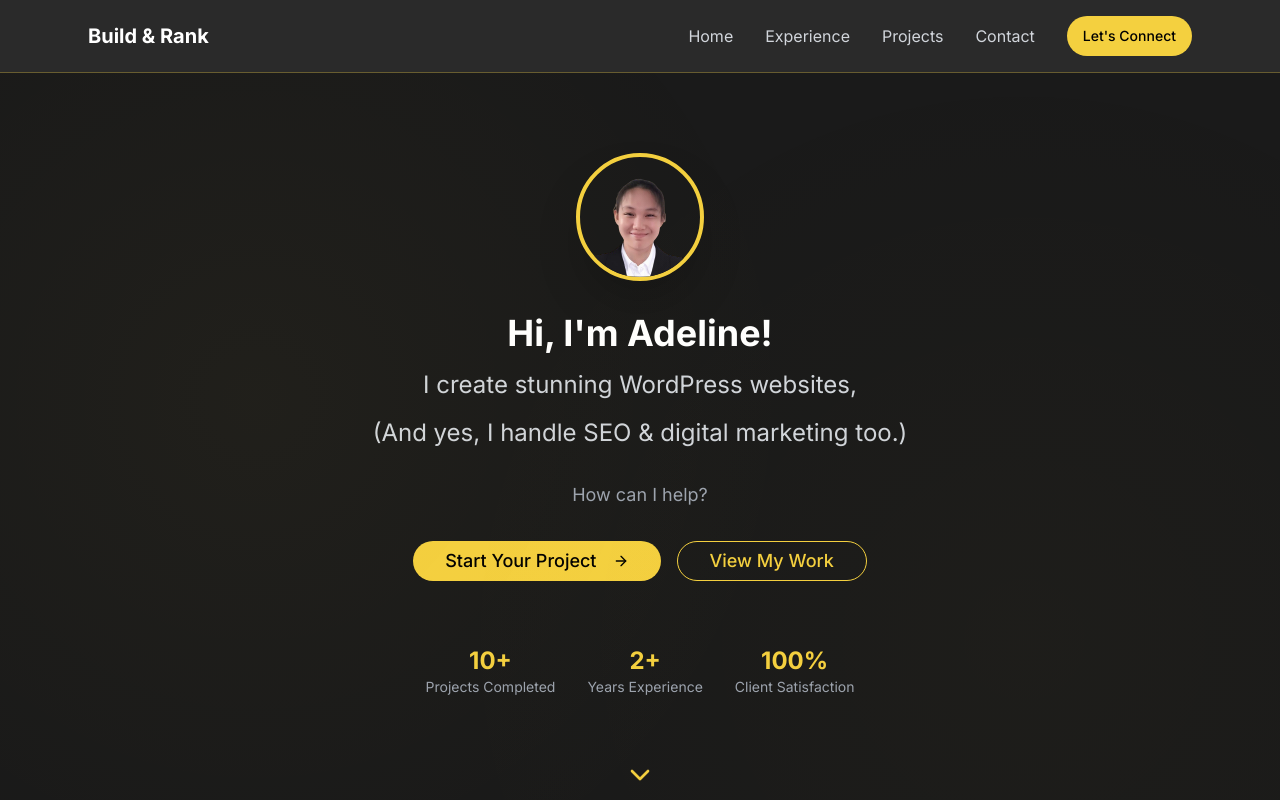
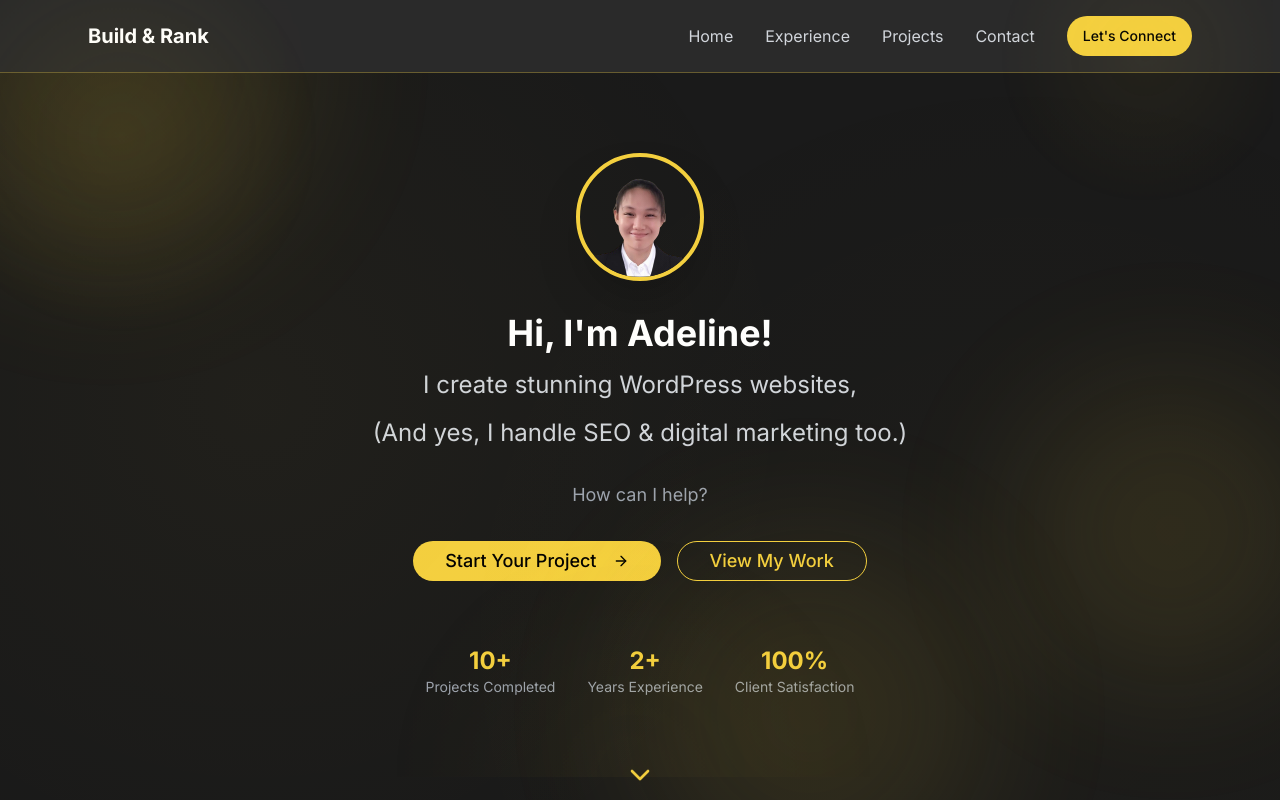
Before and after one commit to dlcrzad/dlcrzad, a Next.js app: page / in a window 1280 px wide. Shown: the top 800 px of the page. Built offline with nearby package versions, Linux system fonts and the light colour scheme.

Commit message:
feat: add interactive animated background elements
Add animated floating shapes and layered gradients for dynamic site aesthetic

Co-authored-by: Adi <125471901+dlcrzad@users.noreply.github.com>

```diff
--- a/app/globals.css
+++ b/app/globals.css
@@ -37,6 +37,7 @@
     color: rgb(243 244 246);
     font-family: Arial, sans-serif;
     position: relative;
+    overflow-x: hidden;
   }
 
   body::before {
@@ -51,6 +52,101 @@
     pointer-events: none;
     z-index: 0;
   }
+
+  body::after {
+    content: '';
+    position: fixed;
+    top: 0;
+    left: 0;
+    width: 100%;
+    height: 100%;
+    background:
+      radial-gradient(circle 400px at 10% 20%, rgba(244, 208, 63, 0.08) 0%, transparent 50%),
+      radial-gradient(circle 300px at 90% 10%, rgba(244, 208, 63, 0.05) 0%, transparent 50%),
+      radial-gradient(circle 500px at 50% 100%, rgba(244, 208, 63, 0.04) 0%, transparent 50%);
+    background-attachment: fixed;
+    pointer-events: none;
+    z-index: 0;
+    animation: float 20s ease-in-out infinite;
+  }
+}
+
+@keyframes float {
+  0%, 100% {
+    transform: translateY(0) translateX(0);
+  }
+  25% {
+    transform: translateY(-20px) translateX(-10px);
+  }
+  50% {
+    transform: translateY(-40px) translateX(10px);
+  }
+  75% {
+    transform: translateY(-20px) translateX(-10px);
+  }
+}
+
+@keyframes pulse-glow {
+  0%, 100% {
+    box-shadow: 0 0 20px rgba(244, 208, 63, 0.2);
+  }
+  50% {
+    box-shadow: 0 0 40px rgba(244, 208, 63, 0.4);
+  }
+}
+
+@keyframes rotate-slow {
+  0% {
+    transform: rotate(0deg);
+  }
+  100% {
+    transform: rotate(360deg);
+  }
+}
+
+/* Interactive background elements */
+.interactive-bg {
+  position: fixed;
+  top: 0;
+  left: 0;
+  width: 100%;
+  height: 100%;
+  pointer-events: none;
+  z-index: 0;
+}
+
+.bg-element {
+  position: absolute;
+  border-radius: 50%;
+  filter: blur(80px);
+  opacity: 0.1;
+}
+
+.bg-element-1 {
+  width: 400px;
+  height: 400px;
+  background: #f4d03f;
+  top: -100px;
+  left: -100px;
+  animation: float 15s ease-in-out infinite;
+}
+
+.bg-element-2 {
+  width: 300px;
+  height: 300px;
+  background: #f4d03f;
+  top: 50%;
+  right: -50px;
+  animation: float 20s ease-in-out infinite 2s;
+}
+
+.bg-element-3 {
+  width: 350px;
+  height: 350px;
+  background: #f4d03f;
+  bottom: -100px;
+  left: 50%;
+  animation: float 18s ease-in-out infinite 4s;
 }
 
 html {
--- a/app/layout.tsx
+++ b/app/layout.tsx
@@ -21,6 +21,12 @@ export default function RootLayout({
   return (
     <html lang="en" suppressHydrationWarning>
       <body className={inter.className}>
+        {/* Interactive Background Elements */}
+        <div className="interactive-bg">
+          <div className="bg-element bg-element-1"></div>
+          <div className="bg-element bg-element-2"></div>
+          <div className="bg-element bg-element-3"></div>
+        </div>
         <ThemeProvider attribute="class" defaultTheme="light" enableSystem disableTransitionOnChange>
           {children}
         </ThemeProvider>
```
